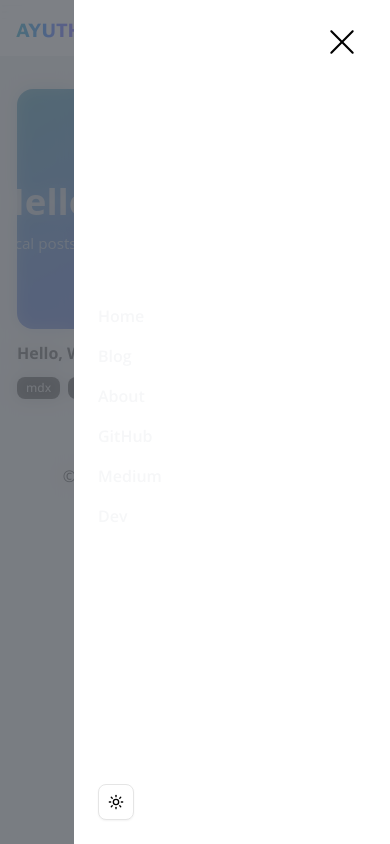
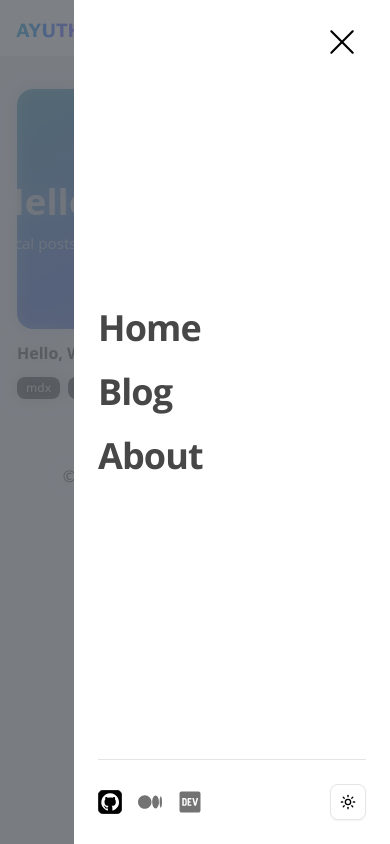
Before and after one commit to ayuthmang/ayuthmang.dev, a Next.js app: page / in a window 390 px wide. Both pictures are taken after a click on the button 362 px from the left and 28 px from the top of the page. Built offline with nearby package versions, Linux system fonts and the light colour scheme; no server answers.

Commit message:
feat(ui): redesign mobile menu and add dynamic open graph image

```diff
--- /dev/null
+++ b/src/app/opengraph-image.tsx
@@ -0,0 +1,96 @@
+import { ImageResponse } from 'next/og'
+
+export const runtime = 'edge'
+export const alt = 'Ayuth Mangmesap - Full-Stack Developer'
+export const size = {
+  width: 1200,
+  height: 630,
+}
+export const contentType = 'image/png'
+
+export default async function Image() {
+  return new ImageResponse(
+    (
+      <div
+        style={{
+          background: 'linear-gradient(to bottom right, #020617, #0f172a, #1e293b)',
+          width: '100%',
+          height: '100%',
+          display: 'flex',
+          flexDirection: 'column',
+          alignItems: 'center',
+          justifyContent: 'center',
+          padding: '80px',
+        }}
+      >
+        <div
+          style={{
+            display: 'flex',
+            flexDirection: 'column',
+            alignItems: 'center',
+            justifyContent: 'center',
+            background: 'rgba(255, 255, 255, 0.03)',
+            border: '2px solid rgba(255, 255, 255, 0.05)',
+            borderRadius: '32px',
+            padding: '80px',
+            width: '100%',
+            height: '100%',
+            boxShadow: '0 30px 60px rgba(0, 0, 0, 0.4)',
+          }}
+        >
+          <div
+            style={{
+              display: 'flex',
+              fontSize: '96px',
+              fontWeight: 800,
+              color: '#f8fafc',
+              marginBottom: '32px',
+              letterSpacing: '-4px',
+              textShadow: '0 2px 20px rgba(0,0,0,0.5)',
+            }}
+          >
+            AYUTH MANGMESAP
+          </div>
+          <div
+            style={{
+              display: 'flex',
+              fontSize: '42px',
+              fontWeight: 500,
+              color: '#94a3b8',
+              textAlign: 'center',
+              lineHeight: 1.4,
+              maxWidth: '85%',
+              textShadow: '0 2px 10px rgba(0,0,0,0.5)',
+            }}
+          >
+            Full-Stack Developer specializing in React, Next.js, and Node.js
+          </div>
+          <div
+            style={{
+              display: 'flex',
+              alignItems: 'center',
+              gap: '24px',
+              marginTop: '64px',
+            }}
+          >
+            <div
+              style={{
+                display: 'flex',
+                fontSize: '28px',
+                color: '#38bdf8',
+                fontWeight: 600,
+                letterSpacing: '2px',
+                textTransform: 'uppercase',
+              }}
+            >
+              ayuthmang.dev
+            </div>
+          </div>
+        </div>
+      </div>
+    ),
+    {
+      ...size,
+    }
+  )
+}
--- a/src/components/header/header.tsx
+++ b/src/components/header/header.tsx
@@ -125,7 +125,7 @@ function MobileNav({ children }: React.ComponentPropsWithoutRef<'div'>) {
   return <div className="block md:hidden">{children}</div>
 }
 
-function MediumIcon(props: React.ComponentProps<'svg'>) {
+export function MediumIcon(props: React.ComponentProps<'svg'>) {
   return (
     <svg
       xmlns="http://www.w3.org/2000/svg"
@@ -140,7 +140,7 @@ function MediumIcon(props: React.ComponentProps<'svg'>) {
   )
 }
 
-function GitHubIcon(props: React.ComponentProps<'svg'>) {
+export function GitHubIcon(props: React.ComponentProps<'svg'>) {
   return (
     <svg xmlns="http://www.w3.org/2000/svg" viewBox="0 0 73 73" {...props}>
       <title>{'team-collaboration/version-control/github'}</title>
@@ -164,7 +164,7 @@ function GitHubIcon(props: React.ComponentProps<'svg'>) {
   )
 }
 
-function DevIcon(props: React.ComponentProps<'svg'>) {
+export function DevIcon(props: React.ComponentProps<'svg'>) {
   return (
     <svg xmlns="http://www.w3.org/2000/svg" viewBox="0 0 448 512" {...props}>
       <path d="M120.12 208.29c-3.88-2.9-7.77-4.35-11.65-4.35H91.03v104.47h17.45c3.88 0 7.77-1.45 11.65-4.35 3.88-2.9 5.82-7.25 5.82-13.06v-69.65c-.01-5.8-1.96-10.16-5.83-13.06zM404.1 32H43.9C19.7 32 .06 51.59 0 75.8v360.4C.06 460.41 19.7 480 43.9 480h360.2c24.21 0 43.84-19.59 43.9-43.8V75.8c-.06-24.21-19.7-43.8-43.9-43.8zM154.2 291.19c0 18.81-11.61 47.31-48.36 47.25h-46.4V172.98h47.38c35.44 0 47.36 28.46 47.37 47.28l.01 70.93zm100.68-88.66H201.6v38.42h32.57v29.57H201.6v38.41h53.29v29.57h-62.18c-11.16.29-20.44-8.53-20.72-19.69V193.7c-.27-11.15 8.56-20.41 19.71-20.69h63.19l-.01 29.52zm103.64 115.29c-13.2 30.75-36.85 24.63-47.44 0l-38.53-144.8h32.57l29.71 113.72 29.57-113.72h32.58l-38.46 144.8z" />
--- a/src/components/mobile-menu/mobile-menu.tsx
+++ b/src/components/mobile-menu/mobile-menu.tsx
@@ -6,6 +6,8 @@ import clsx from 'clsx'
 import { PROFILE_LINKS, ROUTES } from '@/constants'
 import { Cross1Icon } from '@radix-ui/react-icons'
 import { ModeToggle } from '../mode-toggle'
+import NextLink from 'next/link'
+import { GitHubIcon, MediumIcon, DevIcon } from '../header/header'
 
 export type MobileMenuProps = {
   isOpen?: boolean
@@ -27,7 +29,7 @@ export function MobileMenu({
         </Dialog.Overlay>
         <div className="fixed inset-0 z-50 flex justify-end bg-(--color-backdrop)">
           <Content>
-            <Dialog.Title>Mobile Menu</Dialog.Title>
+            <Dialog.Title className="sr-only">Mobile Menu</Dialog.Title>
             <Backdrop />
             <InnerWrapper>
               <Dialog.Close asChild>
@@ -37,15 +39,41 @@ export function MobileMenu({
               </Dialog.Close>
               <Filler />
               <Nav>
-                <NavLink href="/">Home</NavLink>
-                <NavLink href={ROUTES.BLOG}>Blog</NavLink>
-                <NavLink href={ROUTES.ABOUT}>About</NavLink>
-                <NavLink href={PROFILE_LINKS.GITHUB}>GitHub</NavLink>
-                <NavLink href={PROFILE_LINKS.MEDIUM}>Medium</NavLink>
-                <NavLink href={PROFILE_LINKS.DEV}>Dev</NavLink>
+                <NavLink href="/" onClick={() => onOpenChange(false)}>Home</NavLink>
+                <NavLink href={ROUTES.BLOG} onClick={() => onOpenChange(false)}>Blog</NavLink>
+                <NavLink href={ROUTES.ABOUT} onClick={() => onOpenChange(false)}>About</NavLink>
               </Nav>
               <Filler />
-              <div>
+              <div className="flex items-center justify-between border-t border-border pt-6">
+                <div className="flex items-center gap-4">
+                  <a
+                    href={PROFILE_LINKS.GITHUB}
+                    target="_blank"
+                    rel="noreferrer"
+                    className="text-muted-foreground transition-all duration-300 hover:text-foreground hover:-rotate-6 hover:scale-110"
+                    aria-label="GitHub"
+                  >
+                    <GitHubIcon className="h-6 w-6 fill-current" />
+                  </a>
+                  <a
+                    href={PROFILE_LINKS.MEDIUM}
+                    target="_blank"
+                    rel="noreferrer"
+                    className="text-muted-foreground transition-all duration-300 hover:text-foreground hover:-rotate-6 hover:scale-110"
+                    aria-label="Medium"
+                  >
+                    <MediumIcon className="h-6 w-6 fill-current" />
+                  </a>
+                  <a
+                    href={PROFILE_LINKS.DEV}
+                    target="_blank"
+                    rel="noreferrer"
+                    className="text-muted-foreground transition-all duration-300 hover:text-foreground hover:-rotate-6 hover:scale-110"
+                    aria-label="Dev.to"
+                  >
+                    <DevIcon className="h-6 w-6 fill-current" />
+                  </a>
+                </div>
                 <ModeToggle />
               </div>
             </InnerWrapper>
@@ -75,7 +103,7 @@ function Content({ children }: React.ComponentPropsWithoutRef<'div'>) {
   return (
     <Dialog.Content
       className={clsx(
-        'relative z-50 flex h-full w-[calc(300px+var(--overfill))] flex-col bg-(--color-background) p-6',
+        'relative z-50 flex h-full w-[calc(300px+var(--overfill))] flex-col bg-background p-6',
       )}
       style={
         {
@@ -105,23 +133,24 @@ function InnerWrapper({ children }: React.ComponentPropsWithoutRef<'div'>) {
 }
 
 function Nav({ children }: React.ComponentPropsWithoutRef<'nav'>) {
-  return <nav className="flex flex-col gap-4">{children}</nav>
+  return <nav className="flex flex-col gap-6">{children}</nav>
 }
 
 function NavLink({
   children,
+  href,
+  onClick,
   ...delegated
-}: React.ComponentPropsWithoutRef<'a'>) {
+}: Omit<React.ComponentPropsWithoutRef<typeof NextLink>, 'href'> & { href: string; onClick?: () => void }) {
   return (
-    <a
-      className="cursor-pointer font-semibold text-gray-100 opacity-75 transition-opacity duration-200 ease-in-out hover:opacity-100"
-      style={{
-        transition: 'opacity 0.2s ease-in-out 0s',
-      }}
+    <NextLink
+      href={href}
+      onClick={onClick}
+      className="text-4xl font-bold tracking-tight text-foreground/75 transition-colors duration-200 hover:text-foreground"
       {...delegated}
     >
       {children}
-    </a>
+    </NextLink>
   )
 }
 
```
